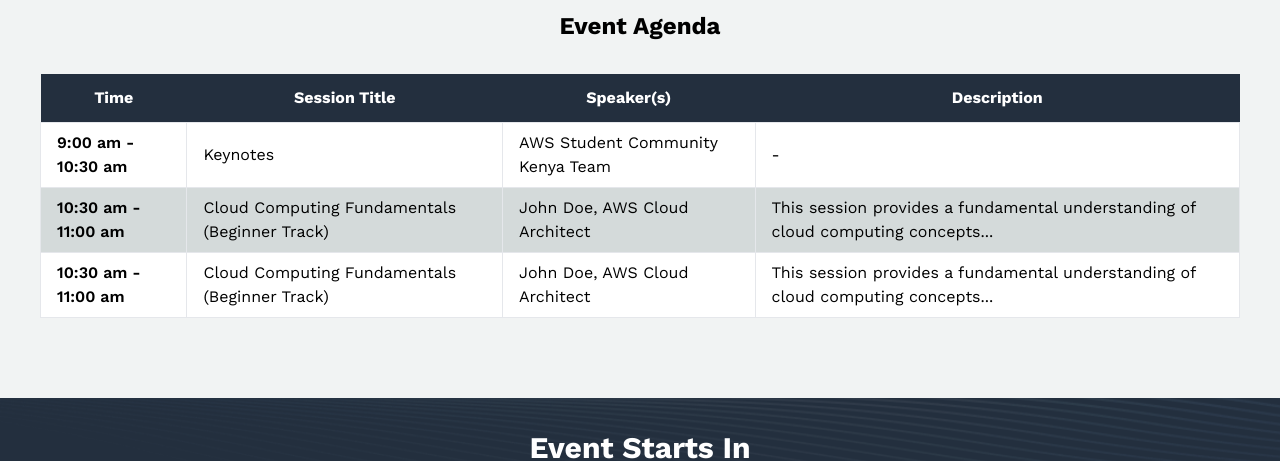
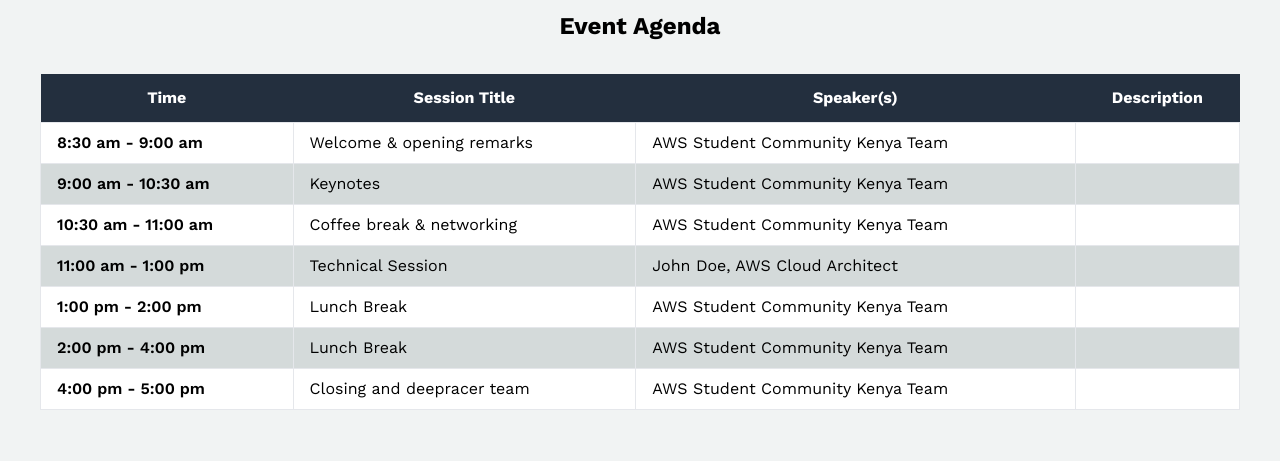
Before and after one commit to Kiunga1/aws-student-community-day, a React (Vite) app: page / in a window 1280 px wide. Shown: the part 1440-1901 px from the top of the page. Built offline with nearby package versions, Linux system fonts and the light colour scheme.

Commit message:
Edit Agenda details

```diff
--- a/src/components/Agenda.jsx
+++ b/src/components/Agenda.jsx
@@ -4,22 +4,44 @@
 
   const agendaData = [
     {
+      time: '8:30 am - 9:00 am',
+      sessionTitle: 'Welcome & opening remarks',
+      speakers: ['AWS Student Community Kenya Team'],
+    },
+    {
       time: '9:00 am - 10:30 am',
       sessionTitle: 'Keynotes',
       speakers: ['AWS Student Community Kenya Team'],
-      description: '-',
     },
     {
       time: '10:30 am - 11:00 am',
-      sessionTitle: 'Cloud Computing Fundamentals (Beginner Track)',
-      speakers: ['John Doe, AWS Cloud Architect'],
-      description: 'This session provides a fundamental understanding of cloud computing concepts... ',
+      sessionTitle: 'Coffee break & networking',
+      speakers: ['AWS Student Community Kenya Team'],
+      // description: 'This session provides a fundamental understanding of cloud computing concepts... ',
     },
     {
-      time: '10:30 am - 11:00 am',
-      sessionTitle: 'Cloud Computing Fundamentals (Beginner Track)',
+      time: '11:00 am - 1:00 pm',
+      sessionTitle: 'Technical Session',
       speakers: ['John Doe, AWS Cloud Architect'],
-      description: 'This session provides a fundamental understanding of cloud computing concepts... ',
+      // description: 'This session provides a fundamental understanding of cloud computing concepts... ',
+    },
+    {
+      time: '1:00 pm - 2:00 pm',
+      sessionTitle: 'Lunch Break',
+      speakers: ['AWS Student Community Kenya Team'],
+      // description: 'This session provides a fundamental understanding of cloud computing concepts... ',
+    },
+    {
+      time: '2:00 pm - 4:00 pm',
+      sessionTitle: 'Lunch Break',
+      speakers: ['AWS Student Community Kenya Team'],
+      // description: 'This session provides a fundamental understanding of cloud computing concepts... ',
+    },
+    {
+      time: '4:00 pm - 5:00 pm',
+      sessionTitle: 'Closing and deepracer team',
+      speakers: ['AWS Student Community Kenya Team'],
+      // description: 'This session provides a fundamental understanding of cloud computing concepts... ',
     },
     // Add more agenda items as needed
   ];
```
